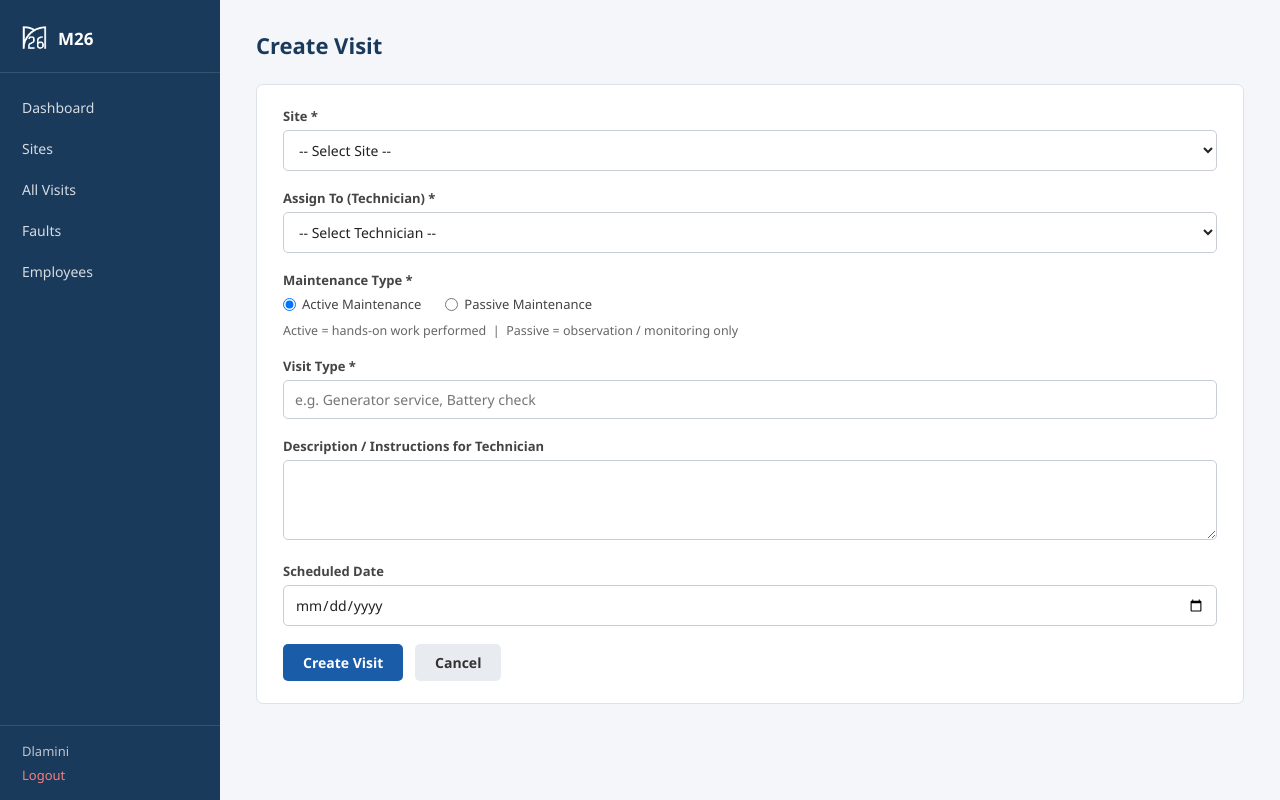
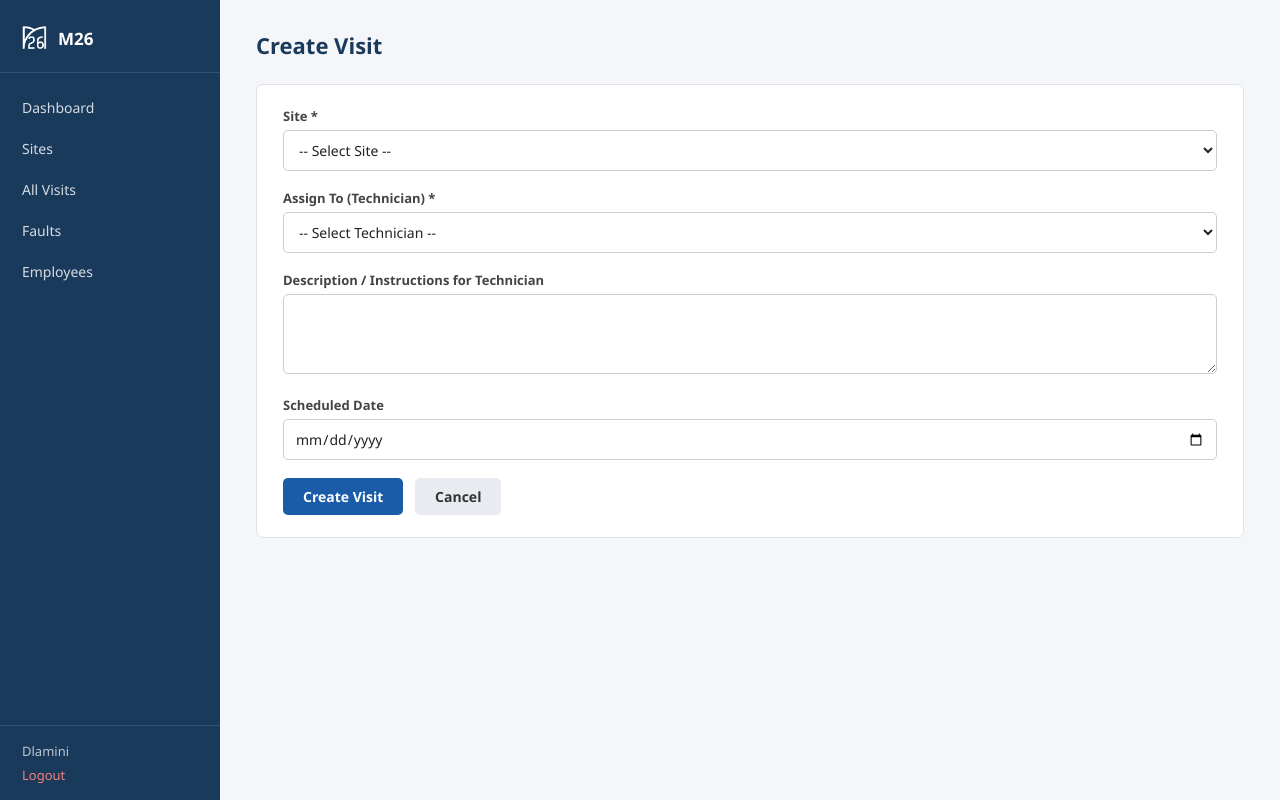
Before and after one commit to enziwe05/m26-web-app, a PHP site: page /create_visit.php in a window 1280 px wide. Run offline with PHP 8.4, Linux system fonts and the light colour scheme; a user stored in the database is signed in; data comes from the database, SQL or seed files in the repository.

Commit message:
Co-authored-by: Njabulo Kubheka <Njabulo-Kubheka@users.noreply.github.com>

```diff
--- a/create_visit.php
+++ b/create_visit.php
@@ -10,14 +10,13 @@ $employees = $conn->query("SELECT user_id, first_name, last_name FROM users WHER
 // Pre-select site if coming from site_detail.php
 $preselect_site = isset($_GET['site_id']) ? (int)$_GET['site_id'] : 0;
 
-if (isset($_POST['visit_type'])) {
+if ($_SERVER['REQUEST_METHOD'] === 'POST') {
     csrf_check();
     $site_id          = (int)($_POST['site_id'] ?? 0);
     $assigned_to      = (int)($_POST['assigned_to_user_id'] ?? 0);
-    $visit_type       = trim($_POST['visit_type'] ?? '');
+    $visit_type       = '';   // visit type no longer captured on creation
     $description      = trim($_POST['description'] ?? '');
     $scheduled_date   = ($_POST['scheduled_date'] ?? '') !== '' ? $_POST['scheduled_date'] : null;
-    $maintenance_type = in_array($_POST['maintenance_type'] ?? '', ['active', 'passive']) ? $_POST['maintenance_type'] : 'active';
     $created_by       = current_user_id();
 
     // The logged-in account must still exist. A stale cookie (e.g. from an older
@@ -33,14 +32,14 @@ if (isset($_POST['visit_type'])) {
         exit;
     }
 
-    if (!$site_id || !$assigned_to || $visit_type === '') {
-        $message = "Site, technician and visit type are required.";
+    if (!$site_id || !$assigned_to) {
+        $message = "Site and technician are required.";
     } else {
         $stmt = $conn->prepare("
-            INSERT INTO visits (site_id, assigned_to_user_id, created_by_user_id, visit_type, description, scheduled_date, maintenance_type, status)
-            VALUES (?, ?, ?, ?, ?, ?, ?, 'assigned')
+            INSERT INTO visits (site_id, assigned_to_user_id, created_by_user_id, visit_type, description, scheduled_date, status)
+            VALUES (?, ?, ?, ?, ?, ?, 'assigned')
         ");
-        $stmt->bind_param('iiissss', $site_id, $assigned_to, $created_by, $visit_type, $description, $scheduled_date, $maintenance_type);
+        $stmt->bind_param('iiisss', $site_id, $assigned_to, $created_by, $visit_type, $description, $scheduled_date);
 
         // Only redirect on a genuinely successful insert — never to visit_id 0
         try {
@@ -97,32 +96,6 @@ include 'incl/header.php';
             </div>
 
             <div class='form-group'>
-                <label>Maintenance Type *</label>
-                <div style='display:flex; gap:24px; margin-top:6px;'>
-                    <?php $mt = isset($_POST['maintenance_type']) ? $_POST['maintenance_type'] : 'active'; ?>
-                    <label style='display:flex; align-items:center; gap:6px; font-weight:normal; cursor:pointer;'>
-                        <input type='radio' name='maintenance_type' value='active'
-                               <?php echo $mt == 'active' ? 'checked' : ''; ?>>
-                        Active Maintenance
-                    </label>
-                    <label style='display:flex; align-items:center; gap:6px; font-weight:normal; cursor:pointer;'>
-                        <input type='radio' name='maintenance_type' value='passive'
-                               <?php echo $mt == 'passive' ? 'checked' : ''; ?>>
-                        Passive Maintenance
-                    </label>
-                </div>
-                <small style='color:#666; display:block; margin-top:4px;'>
-                    Active = hands-on work performed &nbsp;|&nbsp; Passive = observation / monitoring only
-                </small>
-            </div>
-
-            <div class='form-group'>
-                <label>Visit Type *</label>
-                <input type='text' name='visit_type' placeholder='e.g. Generator service, Battery check'
-                       value='<?php echo isset($_POST['visit_type']) ? htmlspecialchars($_POST['visit_type']) : ""; ?>'>
-            </div>
-
-            <div class='form-group'>
                 <label>Description / Instructions for Technician</label>
                 <textarea name='description' rows='3'><?php echo isset($_POST['description']) ? htmlspecialchars($_POST['description']) : ""; ?></textarea>
             </div>
```
Also changed, not shown: site_detail.php (+27 -26 lines).
